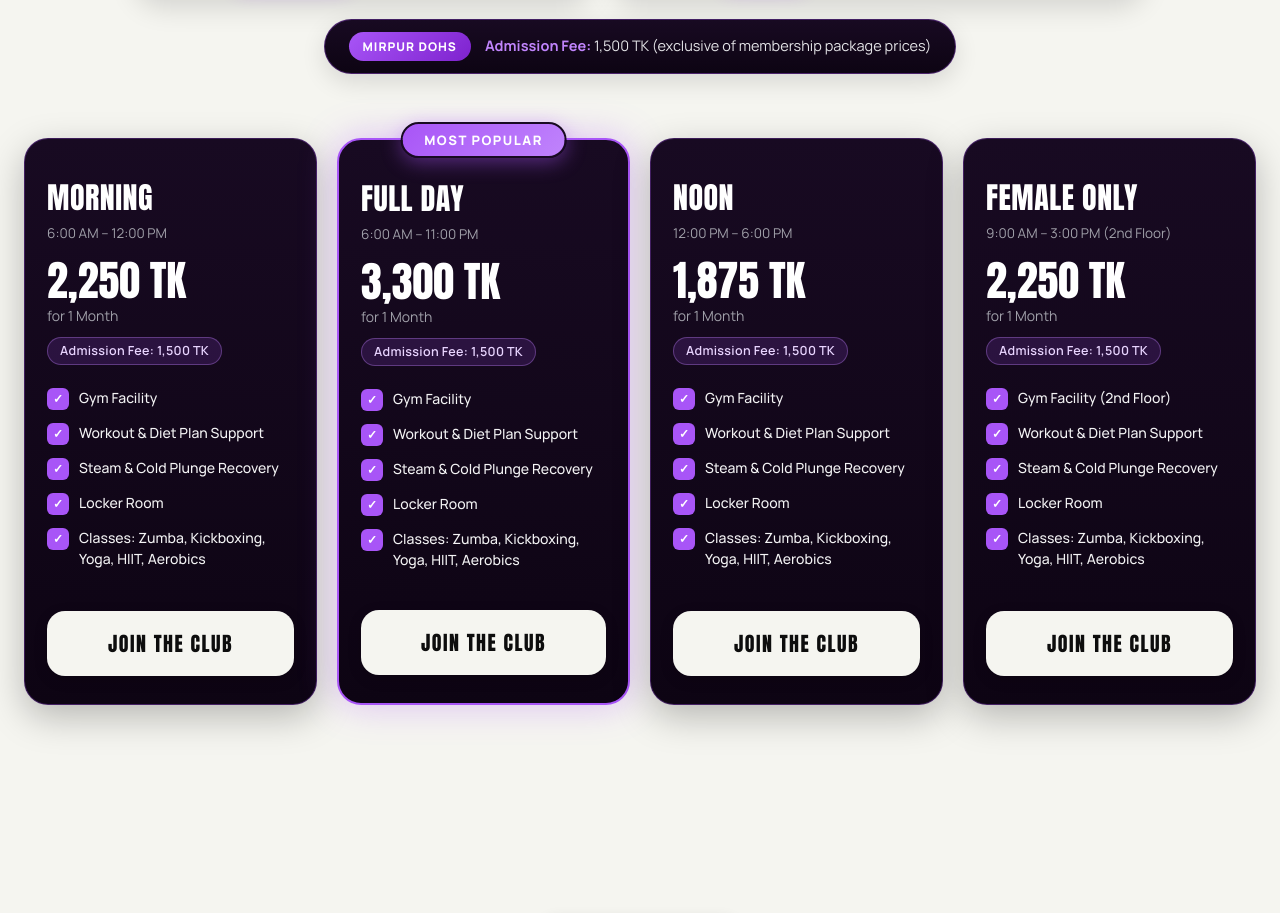
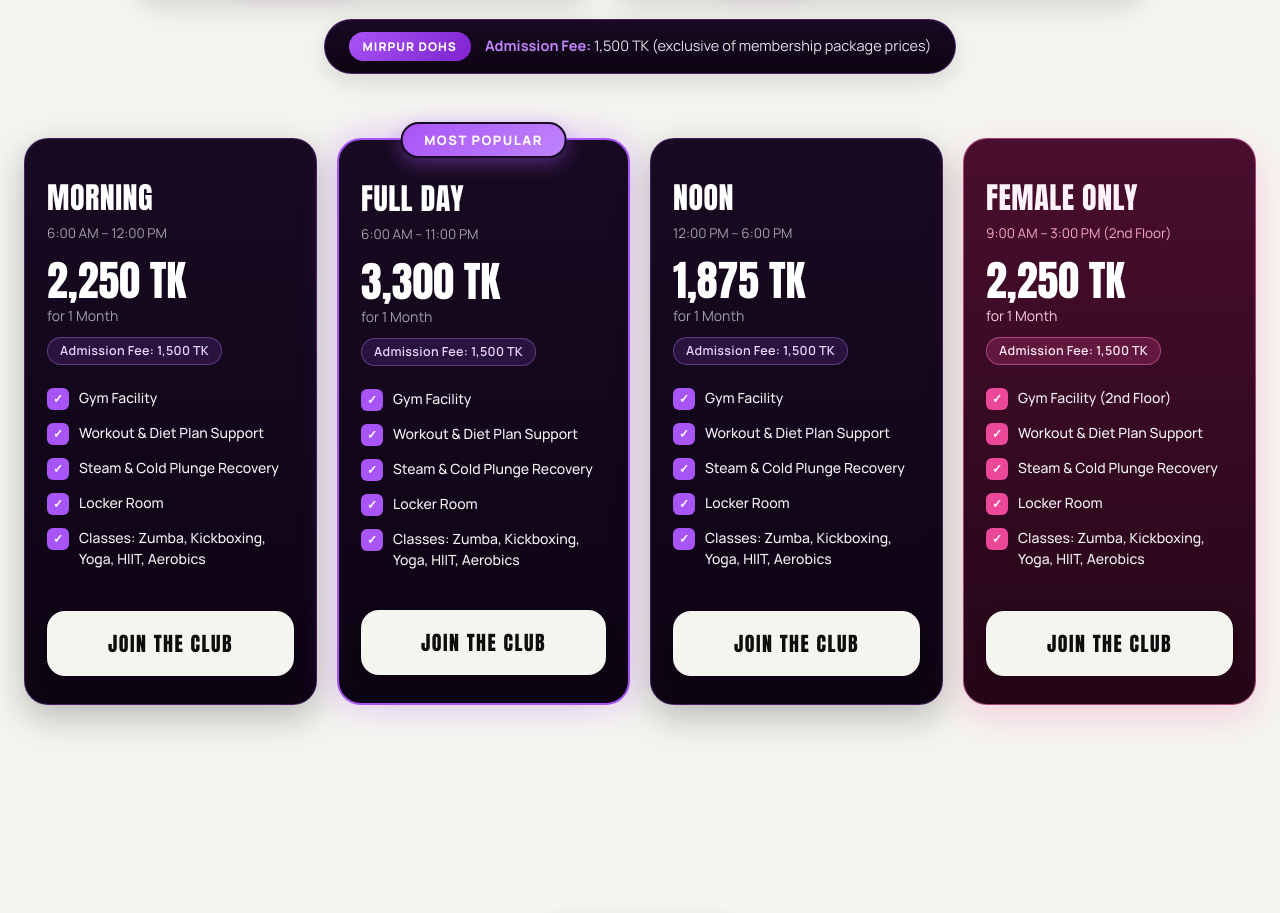
Before and after one commit to workoutclub/WorkoutClub, a React (Vite) app: page / in a window 1280 px wide. Shown: the part 9900-10813 px from the top of the page. Built offline with nearby package versions, Linux system fonts and the light colour scheme.

Commit message:
Style Mirpur DOHS Female Only price card with pink theme

```diff
--- a/src/App.css
+++ b/src/App.css
@@ -646,6 +646,48 @@ button, a, input, select, textarea,
 .price-card-popular {
   border: 2px solid #a855f7 !important;
   box-shadow: 0 0 36px rgba(168, 85, 247, 0.35) !important;
+}
+
+.price-card.price-card-female {
+  background: linear-gradient(180deg, #4a0e2e 0%, #240617 100%) !important;
+  border: 1.5px solid rgba(244, 114, 182, 0.55) !important;
+  box-shadow: 0 12px 36px rgba(236, 72, 153, 0.22) !important;
+}
+
+.price-card.price-card-female:hover {
+  border-color: #f472b6 !important;
+  box-shadow: 0 20px 48px rgba(236, 72, 153, 0.4) !important;
+}
+
+.price-card.price-card-female .price-plan-name {
+  color: #fdf2f8 !important;
+}
+
+.price-card.price-card-female .price-plan-time {
+  color: #f9a8d4 !important;
+}
+
+.price-card.price-card-female .price-duration {
+  color: #fbcfe8 !important;
+}
+
+.price-card.price-card-female .price-admission-tag {
+  background: rgba(236, 72, 153, 0.22) !important;
+  border-color: rgba(244, 114, 182, 0.5) !important;
+  color: #fce7f3 !important;
+}
+
+.price-card.price-card-female .check-box {
+  background-color: #ec4899 !important;
+}
+
+.price-card.price-card-female .price-cta-btn::before {
+  background: linear-gradient(135deg, #db2777 0%, #ec4899 100%) !important;
+}
+
+.price-card.price-card-female .price-cta-btn:hover {
+  border-color: rgba(244, 114, 182, 0.65) !important;
+  box-shadow: 0 10px 28px rgba(236, 72, 153, 0.45) !important;
 }
 
 .popular-badge-wrap {
```
Also changed, not shown: src/App.jsx (+3 -2 lines).
